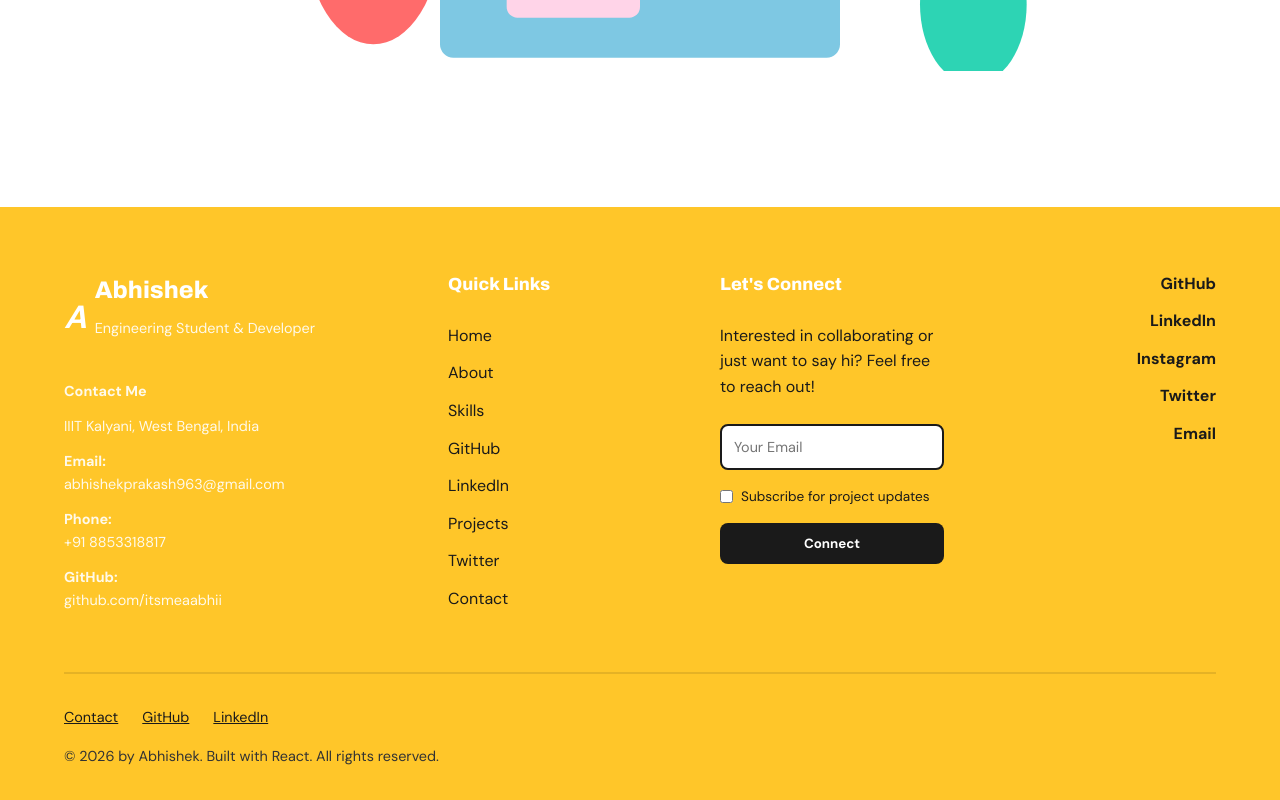
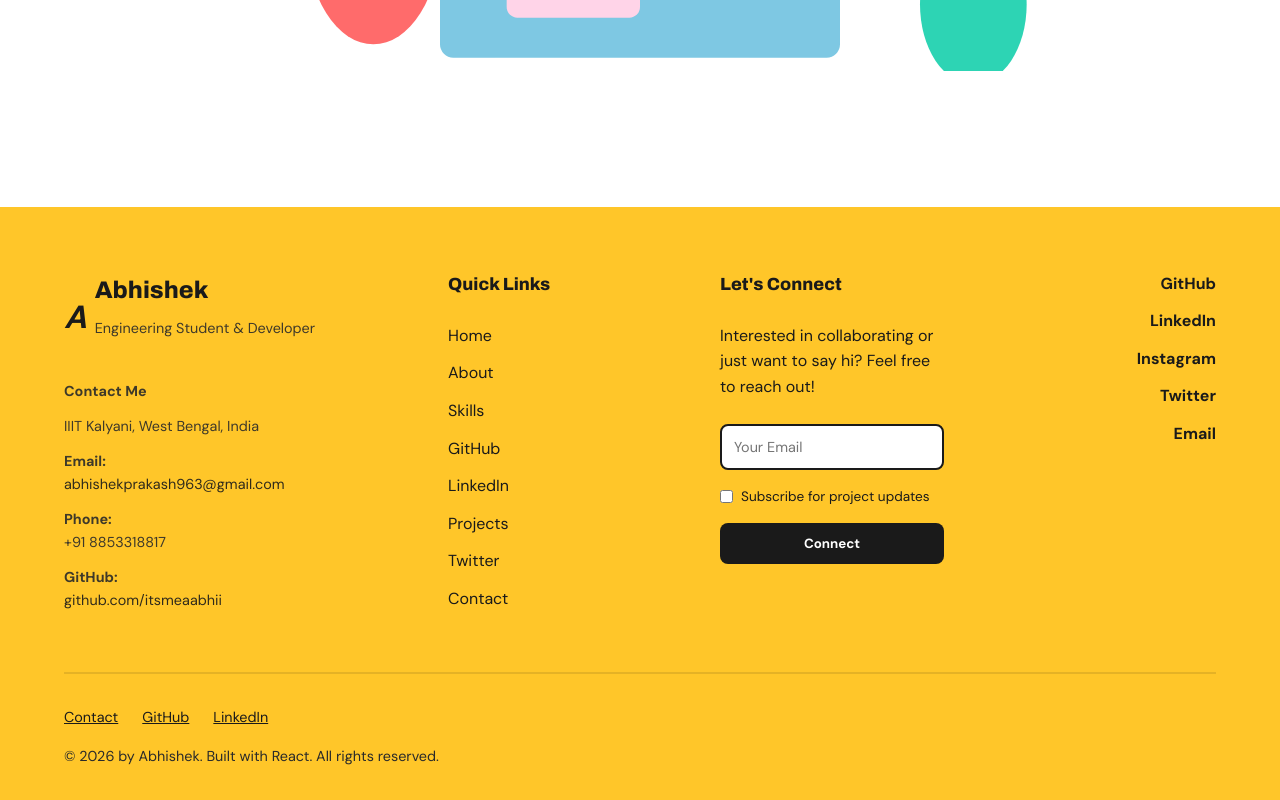
Before and after one commit to itsmeaabhii/Portfolio, a React (Create React App) app: page / in a window 1280 px wide. Shown: the part 10865-11665 px from the top of the page. Built offline with nearby package versions, Linux system fonts and the light colour scheme; the HTML template or start-up script is replaced by a standard one.

Commit message:
fix: footer text colors for consistent readability in both themes
- Use fixed dark colors (#1A1A1A) for all footer text
- Ensures consistent contrast on yellow background
- Fixes white text appearing in dark mode on yellow
- Maintains readability across both light and dark themes

```diff
--- a/src/components/Footer.css
+++ b/src/components/Footer.css
@@ -21,7 +21,7 @@ footer {
   font-size: 2rem;
   font-weight: 800;
   font-style: italic;
-  color: var(--bg-primary);
+  color: #1A1A1A;
 }
 
 .footer-brand h3 {
@@ -29,25 +29,25 @@ footer {
   font-size: 1.5rem;
   font-weight: 800;
   margin-bottom: 0.5rem;
-  color: var(--bg-primary);
+  color: #1A1A1A;
 }
 
 .footer-brand p {
   font-size: 0.9rem;
   margin-bottom: 1.5rem;
-  color: var(--bg-primary);
+  color: #2A2A2A;
   opacity: 0.9;
 }
 
 .footer-contact p {
   margin-bottom: 0.75rem;
   font-size: 0.9rem;
-  color: var(--bg-primary);
+  color: #2A2A2A;
   opacity: 0.9;
 }
 
 .footer-contact a {
-  color: var(--bg-primary);
+  color: #1A1A1A;
   text-decoration: none;
 }
 
@@ -56,7 +56,7 @@ footer {
   font-weight: 800;
   font-size: 1.1rem;
   margin-bottom: 1.5rem;
-  color: var(--bg-primary);
+  color: #1A1A1A;
 }
 
 .footer-links {
@@ -68,13 +68,13 @@ footer {
 }
 
 .footer-links a {
-  color: var(--black);
+  color: #1A1A1A;
   text-decoration: none;
   transition: color 0.3s;
 }
 
 .footer-links a:hover {
-  color: var(--green);
+  color: #10B981;
 }
 
 .newsletter {
@@ -84,11 +84,13 @@ footer {
 .newsletter input[type="email"] {
   width: 100%;
   padding: 0.75rem;
-  border: 2px solid var(--black);
+  border: 2px solid #1A1A1A;
   border-radius: 8px;
   margin-bottom: 1rem;
   font-size: 0.9rem;
   font-family: 'DM Sans', sans-serif;
+  background: white;
+  color: #1A1A1A;
 }
 
 .newsletter label {
@@ -97,13 +99,13 @@ footer {
   gap: 0.5rem;
   font-size: 0.85rem;
   margin-bottom: 1rem;
-  color: var(--black);
+  color: #1A1A1A;
 }
 
 .newsletter button {
   width: 100%;
-  background: var(--black);
-  color: var(--white);
+  background: #1A1A1A;
+  color: white;
   padding: 0.75rem;
   border: none;
   border-radius: 8px;
@@ -125,14 +127,14 @@ footer {
 }
 
 .social-links a {
-  color: var(--black);
+  color: #1A1A1A;
   text-decoration: none;
   font-weight: 700;
   transition: color 0.3s;
 }
 
 .social-links a:hover {
-  color: var(--green);
+  color: #10B981;
 }
 
 .footer-bottom {
@@ -148,14 +150,14 @@ footer {
 }
 
 .footer-legal a {
-  color: var(--black);
+  color: #1A1A1A;
   text-decoration: underline;
   font-size: 0.9rem;
 }
 
 .copyright {
   font-size: 0.9rem;
-  color: #333;
+  color: #2A2A2A;
   margin-top: 1rem;
 }
 
```
